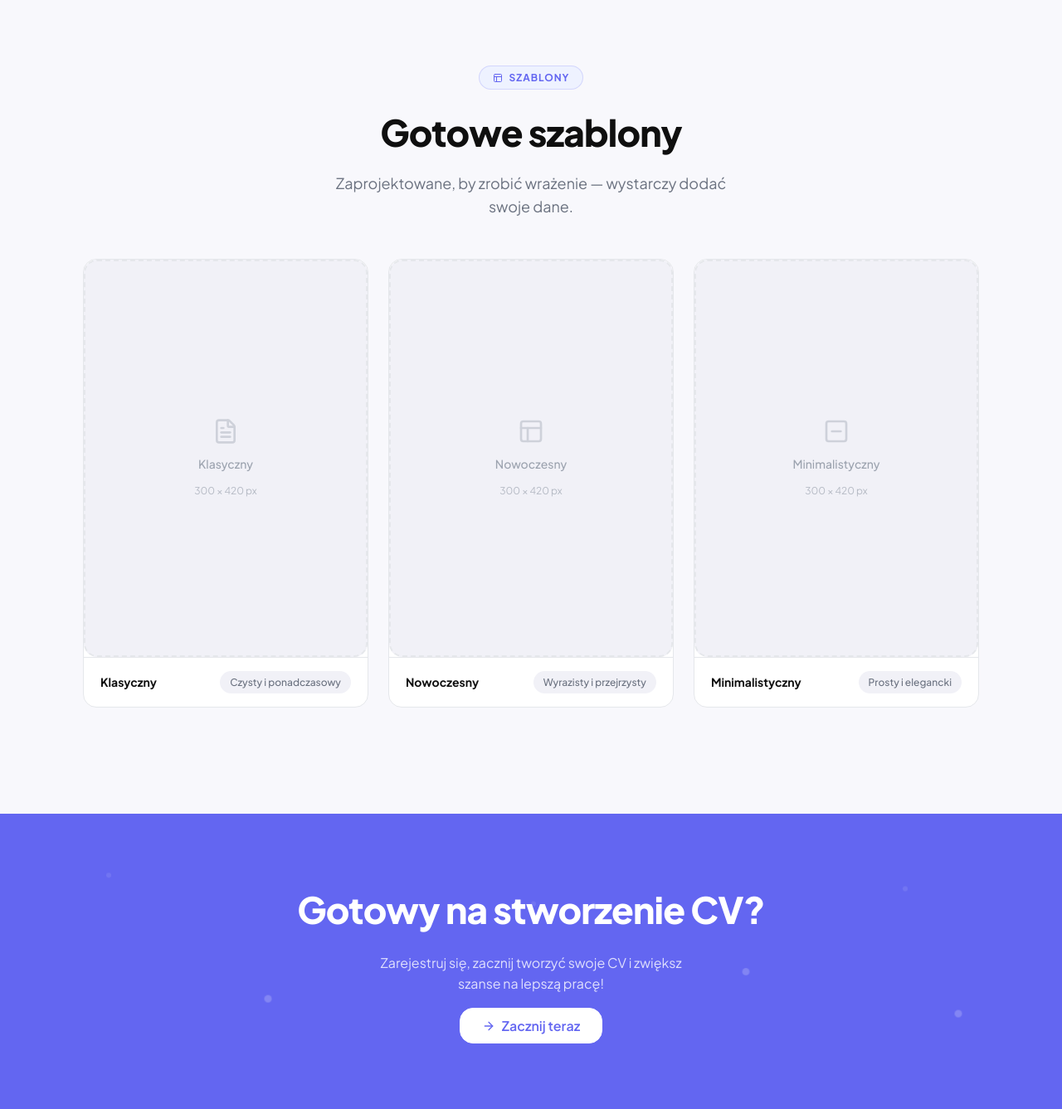
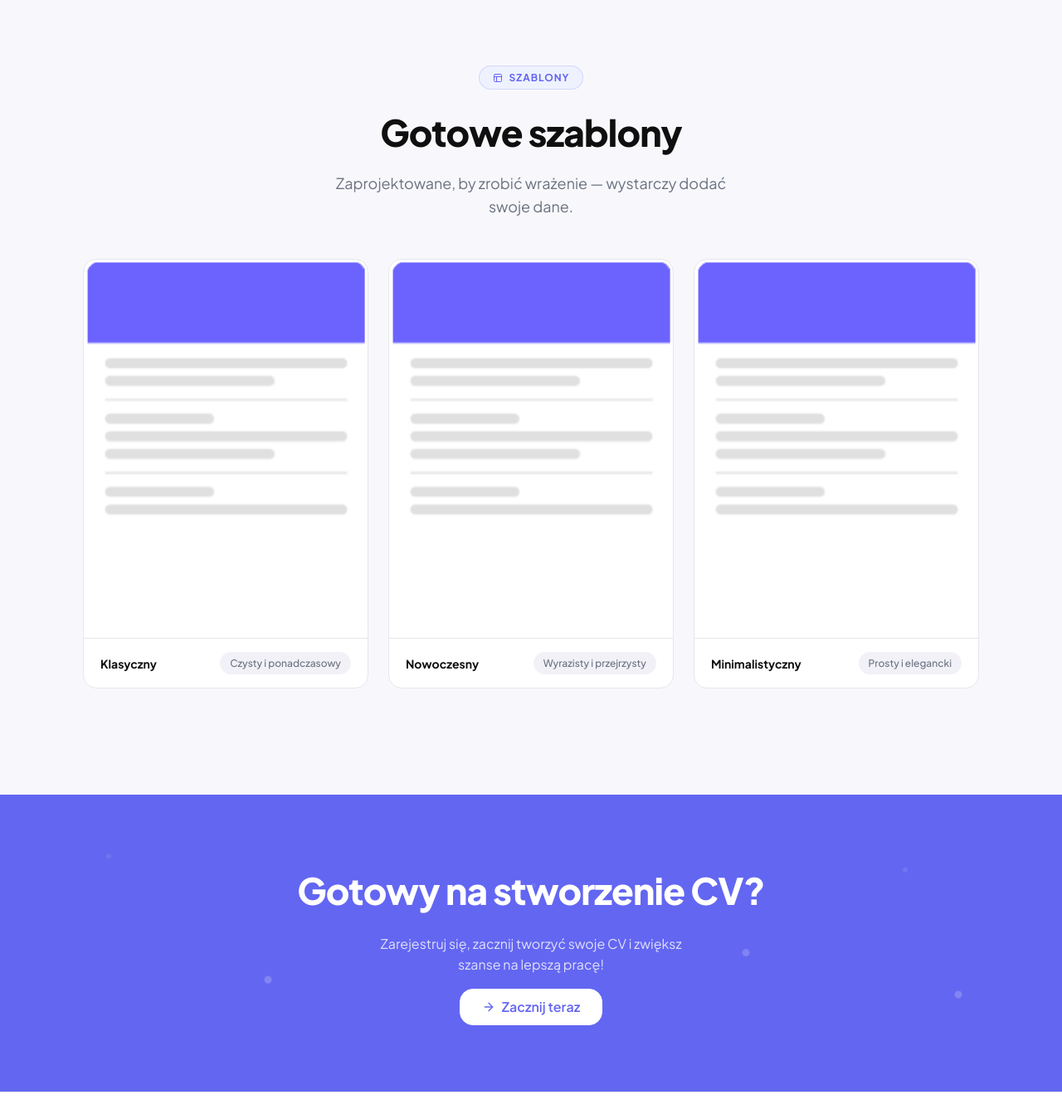
Before and after one commit to Adsutori/Resumo, a Django app: page / in a window 1280 px wide. Shown: the part 2161-3498 px from the top of the page at 83% size. Run offline with Django 5.2, Linux system fonts and the light colour scheme.

Commit message:
add templates to LP

```diff
--- a/Resumo/static/css/style.css
+++ b/Resumo/static/css/style.css
@@ -3268,3 +3268,18 @@ html.dark .hero__orb {
   scrollbar-width: thin;
   scrollbar-color: var(--color-accent) var(--color-bg-muted);
 }
+
+.template-card__img {
+  width: 100%;
+  aspect-ratio: 3 / 4;   /* proporcje A4 */
+  overflow: hidden;
+  border-radius: 8px 8px 0 0;
+}
+
+.template-card__img img {
+  width: 100%;
+  height: 100%;
+  object-fit: cover;
+  object-position: top;  /* pokazuje górę CV, nie środek */
+  display: block;
+}
--- a/Resumo/templates/index.html
+++ b/Resumo/templates/index.html
@@ -185,10 +185,12 @@
     <ul class="templates-grid" role="list">
 
       <li class="template-card reveal reveal--delay-1">
-        <div class="img-placeholder img-placeholder--template" role="img" aria-label="Klasyczny szablon CV">
-          <i data-lucide="file-text" aria-hidden="true"></i>
-          <span>Klasyczny</span>
-          <small>300 × 420 px</small>
+        <div class="template-card__img">
+          <img
+            src="{% static 'media/templates/classic.png' %}"
+            alt="Klasyczny szablon CV"
+            loading="lazy"
+          >
         </div>
         <div class="template-card__label">
           <span class="template-name">Klasyczny</span>
@@ -200,10 +202,12 @@
       </li>
 
       <li class="template-card reveal reveal--delay-2">
-        <div class="img-placeholder img-placeholder--template" role="img" aria-label="Nowoczesny szablon CV">
-          <i data-lucide="layout" aria-hidden="true"></i>
-          <span>Nowoczesny</span>
-          <small>300 × 420 px</small>
+        <div class="template-card__img">
+          <img
+            src="{% static 'media/templates/modern.png' %}"
+            alt="Nowoczesny szablon CV"
+            loading="lazy"
+          >
         </div>
         <div class="template-card__label">
           <span class="template-name">Nowoczesny</span>
@@ -215,10 +219,12 @@
       </li>
 
       <li class="template-card reveal reveal--delay-3">
-        <div class="img-placeholder img-placeholder--template" role="img" aria-label="Minimalistyczny szablon CV">
-          <i data-lucide="minus-square" aria-hidden="true"></i>
-          <span>Minimalistyczny</span>
-          <small>300 × 420 px</small>
+        <div class="template-card__img">
+          <img
+            src="{% static 'media/templates/minimal.png' %}"
+            alt="Minimalistyczny szablon CV"
+            loading="lazy"
+          >
         </div>
         <div class="template-card__label">
           <span class="template-name">Minimalistyczny</span>
@@ -230,6 +236,7 @@
       </li>
 
     </ul>
+
 
   </div>
 </section>
```
Also changed, not shown: Resumo/static/media/templates/classic.png (added), Resumo/static/media/templates/minimal.png (added), Resumo/static/media/templates/modern.png (added).
